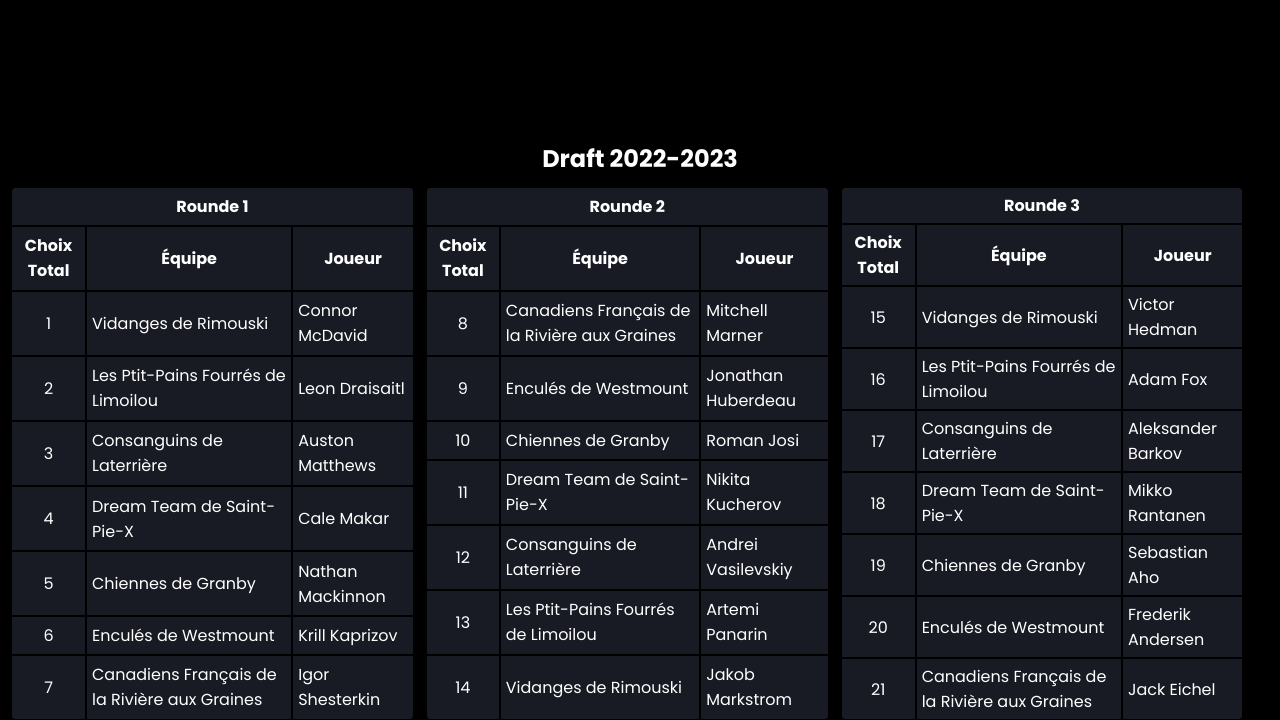
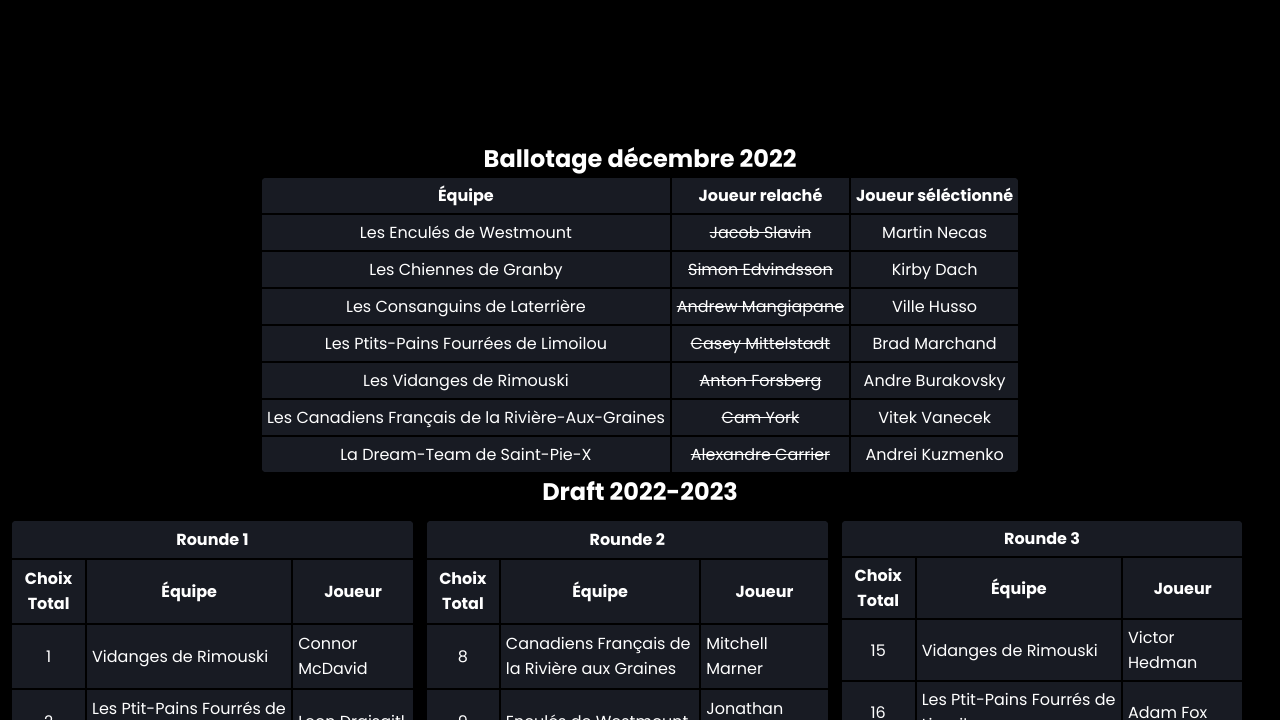
Before and after one commit to Olirobi123/38Budbud, a plain HTML site: page pages/draft.html in a window 1280 px wide. Shown: the part 80-800 px from the top of the page. Drawn offline with Linux system fonts and the light colour scheme; no server answers.

Commit message:
Trades et ballotage

```diff
--- a/css/draft.css
+++ b/css/draft.css
@@ -15,3 +15,11 @@
 .nomChoix{
     cursor: pointer;
 }
+
+.ballotage{
+    text-align: center;
+    margin: auto;
+}
+.relache{
+    text-decoration: line-through;
+}
--- a/pages/draft.html
+++ b/pages/draft.html
@@ -44,6 +44,49 @@
 
         </section>
         <section id="draftSection">
+            <h1>Ballotage décembre 2022</h1>
+            <table class="tableDraft ballotage">
+                <tr>
+                    <th>Équipe</th>
+                    <th>Joueur relaché</th>
+                    <th>Joueur séléctionné</th>
+                </tr>
+                <tr>
+                    <td>Les Enculés de Westmount</td>
+                    <td class="relache">Jacob Slavin</td>
+                    <td>Martin Necas</td>
+                </tr>
+                <tr>
+                    <td>Les Chiennes de Granby</td>
+                    <td class="relache">Simon Edvindsson</td>
+                    <td>Kirby Dach</td>
+                </tr>
+                <tr>
+                    <td>Les Consanguins de Laterrière</td>
+                    <td class="relache">Andrew Mangiapane</td>
+                    <td>Ville Husso</td>
+                </tr>
+                <tr>
+                    <td>Les Ptits-Pains Fourrées de Limoilou</td>
+                    <td class="relache">Casey Mittelstadt</td>
+                    <td>Brad Marchand</td>
+                </tr>
+                <tr>
+                    <td>Les Vidanges de Rimouski</td>
+                    <td class="relache">Anton Forsberg</td>
+                    <td>Andre Burakovsky</td>
+                </tr>
+                <tr>
+                    <td>Les Canadiens Français de la Rivière-Aux-Graines</td>
+                    <td class="relache">Cam York</td>
+                    <td>Vitek Vanecek</td>
+                </tr>
+                <tr>
+                    <td>La Dream-Team de Saint-Pie-X</td>
+                    <td class="relache">Alexandre Carrier</td>
+                    <td>Andrei Kuzmenko</td>
+                </tr>
+            </table>
             <h1>Draft 2022-2023</h1>
             <div id="content">
 
```
Also changed, not shown: js/JSON.js (+7 -0 lines), js/équipes.js (+7 -7 lines).
